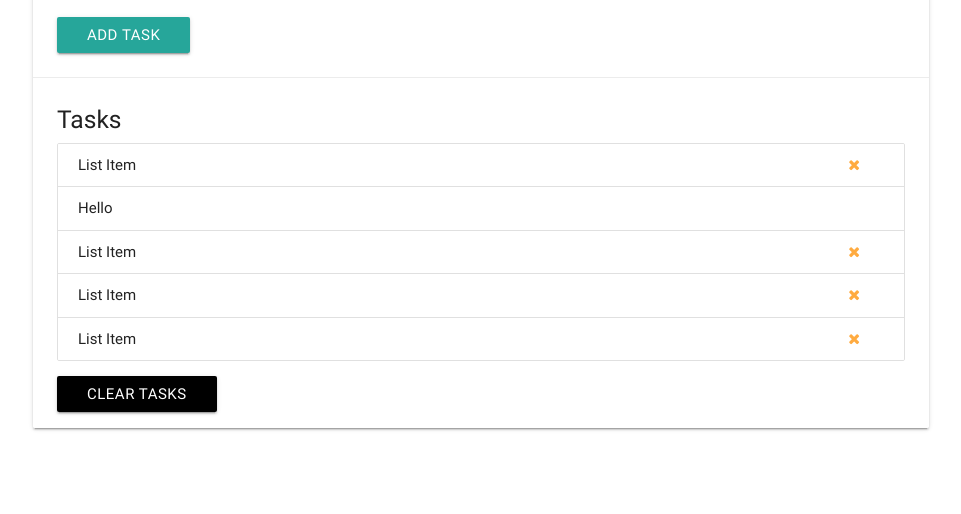
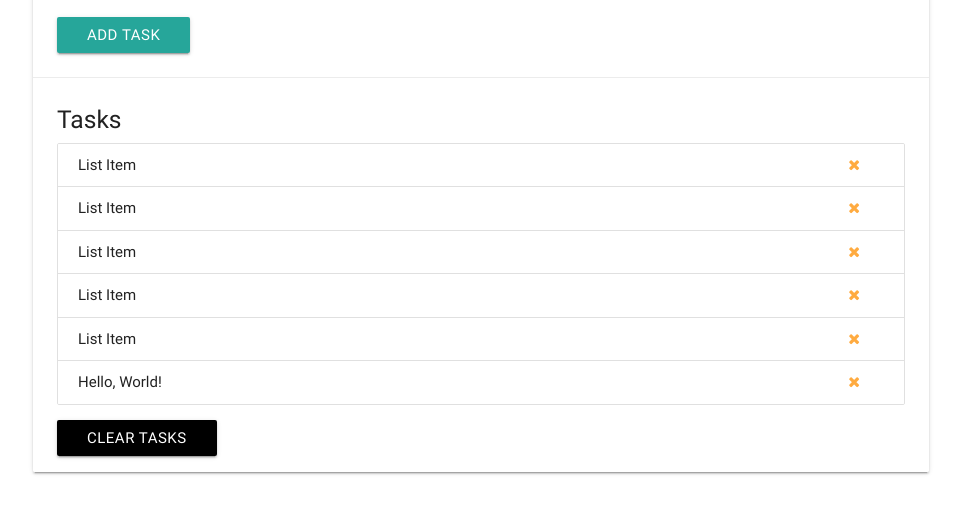
Before and after one commit to irfansk-22/javascript-tutorial, a plain HTML site: page dom/taskList.html in a window 1280 px wide. Shown: the part 156-670 px from the top of the page, without its empty margins (159-1120 px from the left). Drawn offline with nearby package versions, Linux system fonts and the light colour scheme.

Commit message:
create element using js

```diff
--- /dev/null
+++ b/dom/create_element.js
@@ -0,0 +1,32 @@
+//Create element
+const li = document.createElement('li');
+
+//Add class
+li.className = 'collection-item';
+
+//Add id
+li.id = 'new-item';
+
+//Add attribute
+li.setAttribute('title', 'New Item');
+
+//Create text node and append
+li.appendChild(document.createTextNode('Hello, World!'));
+
+//Create new link element
+const link = document.createElement('a');
+
+//add classes to link
+link.className = 'delete-item secondary-content';
+
+//Add icon html
+link.innerHTML = '<i class="fa fa-remove"></i>';
+
+//Append link into li
+li.appendChild(link);
+
+//Append li as child to ul
+document.querySelector('ul').appendChild(li);
+
+
+console.log(li);
--- a/dom/taskList.html
+++ b/dom/taskList.html
@@ -71,7 +71,7 @@
   </div>
   <script src="https://code.jquery.com/jquery-3.2.1.js" integrity="sha256-DZAnKJ/6XZ9si04Hgrsxu/8s717jcIzLy3oi35EouyE=" crossorigin="anonymous"></script>
   <script src="https://cdnjs.cloudflare.com/ajax/libs/materialize/0.100.2/js/materialize.min.js"></script>
-  <script src="traversing_dom.js"></script>
+  <script src="create_element.js"></script>
 </body>
 
 </html>
```
